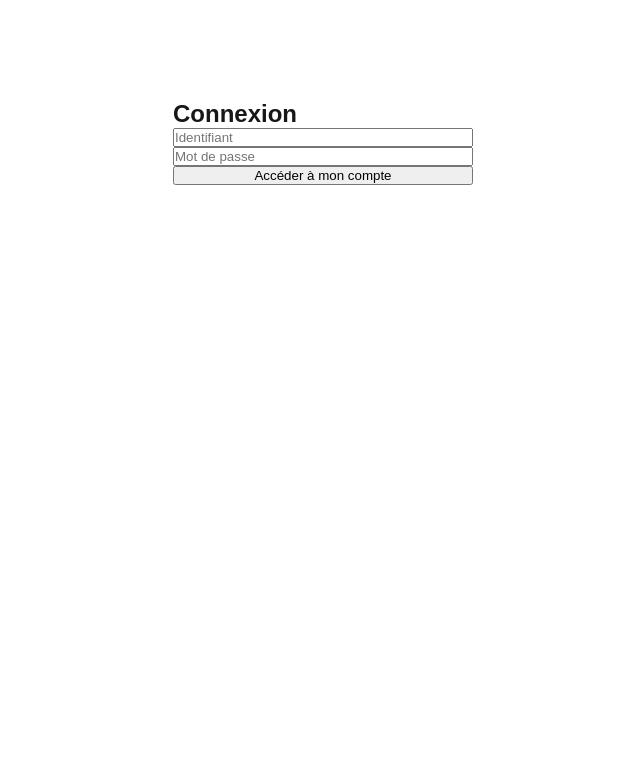
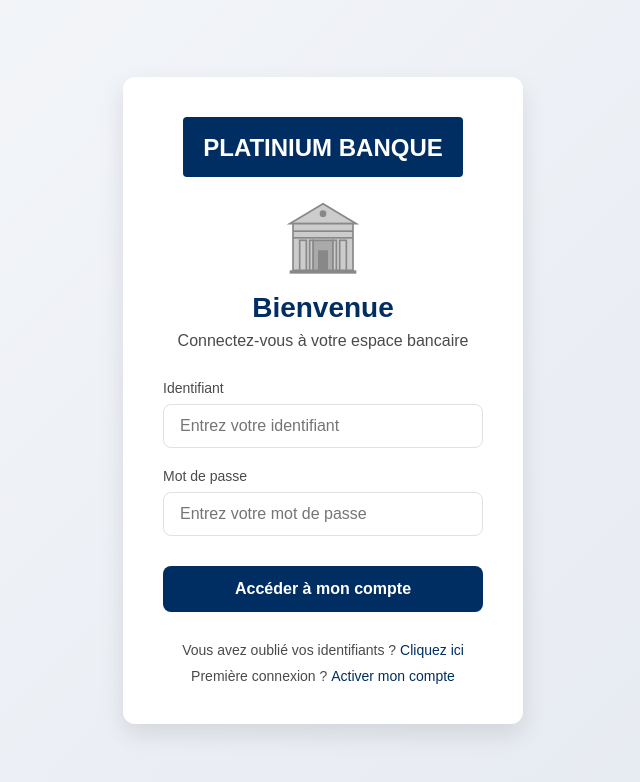
Before and after one commit to EmmaSalot/Platinium-POC, a Next.js app in the folder frontend-web/: page /login in a window 1280 px wide. Shown: the top 782 px of the page, without its empty margins (317-957 px from the left). Built offline with nearby package versions, Linux system fonts and the light colour scheme.

Commit message:
style css page login

```diff
--- a/frontend-web/src/app/login/page.js
+++ b/frontend-web/src/app/login/page.js
@@ -1,48 +1,132 @@
 "use client";
 import { useState } from "react";
 import { login } from "platinium_services";
+import styles from "./page.module.css";
+import Image from "next/image";
 
 export default function LoginPage() {
   const [username, setUsername] = useState("");
   const [password, setPassword] = useState("");
   const [message, setMessage] = useState("");
+  const [messageType, setMessageType] = useState("");
+  const [isLoading, setIsLoading] = useState(false);
 
   const handleLogin = async (e) => {
     e.preventDefault();
+    setIsLoading(true);
 
     try {
       const result = await login(username, password);
-      setMessage(`Connexion réussie : ${JSON.stringify(result)}`);
-      // Optionnel : rediriger ici si besoin (vers dashboard, etc.)
+      setMessageType("success");
+      setMessage("Connexion réussie");
     } catch (error) {
-      setMessage("Connexion échouée.");
+      setMessageType("error");
+      setMessage("Identifiants incorrects. Veuillez réessayer.");
+    } finally {
+      setIsLoading(false);
     }
   };
 
   return (
-    <main
-      style={{ display: "flex", justifyContent: "center", marginTop: "100px" }}
-    >
-      <form
-        onSubmit={handleLogin}
-        style={{ display: "flex", flexDirection: "column", width: "300px" }}
-      >
-        <h2>Connexion</h2>
+    <div className={styles.loginContainer}>
+      <div className={styles.loginCard}>
+        <div className={styles.logo}>
+          <svg width="280" height="60" viewBox="0 0 280 60" fill="none" xmlns="http://www.w3.org/2000/svg">
+            <rect width="280" height="60" rx="4" fill="#002D62" />
+            <text x="50%" y="55%" dominantBaseline="middle" textAnchor="middle" fill="white"
+                  style={{ fontFamily: 'sans-serif', fontSize: '24px', fontWeight: 'bold' }}>
+              PLATINIUM BANQUE
+            </text>
+          </svg>
+        </div>
+
+
+        <div className={styles.vaultIcon}>
+          <svg width="80" height="80" viewBox="0 0 24 24" fill="none" xmlns="http://www.w3.org/2000/svg">
+
+            <path d="M2 8L12 2L22 8H2Z" fill="#CCCCCC" stroke="#888888" strokeWidth="0.5"/>
+
+
+            <circle cx="12" cy="5" r="1" fill="#888888"/>
+
+
+            <rect x="3" y="8" width="18" height="14" fill="#CCCCCC" stroke="#888888" strokeWidth="0.5"/>
+
+
+            <rect x="2" y="22" width="20" height="1" fill="#888888"/>
+
+
+            <rect x="3" y="10" width="18" height="0.5" fill="#888888"/>
+            <rect x="3" y="12" width="18" height="0.5" fill="#888888"/>
+
+
+            <rect x="5" y="13" width="2" height="9" fill="#CCCCCC" stroke="#888888" strokeWidth="0.5"/>
+
+
+            <rect x="17" y="13" width="2" height="9" fill="#CCCCCC" stroke="#888888" strokeWidth="0.5"/>
+
+
+            <rect x="9" y="13" width="6" height="9" fill="#AAAAAA" stroke="#888888" strokeWidth="0.5"/>
+
+
+            <rect x="10.5" y="16" width="3" height="6" fill="#888888"/>
+
+
+            <rect x="8" y="13" width="1" height="9" fill="#CCCCCC" stroke="#888888" strokeWidth="0.5"/>
+            <rect x="15" y="13" width="1" height="9" fill="#CCCCCC" stroke="#888888" strokeWidth="0.5"/>
+          </svg>
+        </div>
+
+        <h1 className={styles.title}>Bienvenue</h1>
+        <p className={styles.subtitle}>Connectez-vous à votre espace bancaire</p>
+
+        <form onSubmit={handleLogin} className={styles.form}>
+          <div className={styles.inputGroup}>
+            <label htmlFor="username">Identifiant</label>
             <input
+              id="username"
               type="text"
-          placeholder="Identifiant"
+              className={styles.input}
+              placeholder="Entrez votre identifiant"
               value={username}
               onChange={(e) => setUsername(e.target.value)}
+              required
             />
+          </div>
+
+          <div className={styles.inputGroup}>
+            <label htmlFor="password">Mot de passe</label>
             <input
+              id="password"
               type="password"
-          placeholder="Mot de passe"
+              className={styles.input}
+              placeholder="Entrez votre mot de passe"
               value={password}
               onChange={(e) => setPassword(e.target.value)}
+              required
             />
-        <button type="submit">Accéder à mon compte</button>
-        {message && <p style={{ marginTop: "10px" }}>{message}</p>}
+          </div>
+
+          <button
+            type="submit"
+            className={styles.button}
+            disabled={isLoading}
+          >
+            {isLoading ? "Connexion en cours..." : "Accéder à mon compte"}
+          </button>
         </form>
-    </main>
+
+        {message && (
+          <div className={`${styles.message} ${styles[messageType]}`}>
+            {message}
+          </div>
+        )}
+
+        <div className={styles.footer}>
+          <p>Vous avez oublié vos identifiants ? <a href="#">Cliquez ici</a></p>
+          <p style={{ marginTop: '10px' }}>Première connexion ? <a href="#">Activer mon compte</a></p>
+        </div>
+      </div>
+    </div>
   );
 }
--- /dev/null
+++ b/frontend-web/src/app/login/page.module.css
@@ -0,0 +1,132 @@
+.loginContainer {
+  display: flex;
+  justify-content: center;
+  align-items: center;
+  min-height: 100vh;
+  background: linear-gradient(135deg, #f5f7fa 0%, #e4e8f0 100%);
+}
+
+.loginCard {
+  width: 400px;
+  padding: 40px;
+  border-radius: 12px;
+  background-color: white;
+  box-shadow: 0 10px 25px rgba(0, 0, 0, 0.1);
+  text-align: center;
+}
+
+.logo {
+  margin-bottom: 20px;
+  height: 60px;
+}
+
+.title {
+  color: #002D62;
+  font-size: 28px;
+  margin-bottom: 8px;
+  font-weight: 600;
+}
+
+.subtitle {
+  color: #4A4A4A;
+  font-size: 16px;
+  margin-bottom: 30px;
+}
+
+.form {
+  display: flex;
+  flex-direction: column;
+  gap: 20px;
+}
+
+.inputGroup {
+  position: relative;
+  text-align: left;
+}
+
+.inputGroup label {
+  display: block;
+  margin-bottom: 8px;
+  font-size: 14px;
+  color: #4A4A4A;
+  font-weight: 500;
+}
+
+.input {
+  width: 100%;
+  padding: 12px 16px;
+  border: 1px solid #E1E1E1;
+  border-radius: 8px;
+  font-size: 16px;
+  transition: border-color 0.3s;
+}
+
+.input:focus {
+  border-color: #002D62;
+  outline: none;
+}
+
+.button {
+  background-color: #002D62;
+  color: white;
+  border: none;
+  border-radius: 8px;
+  padding: 14px;
+  font-size: 16px;
+  font-weight: 600;
+  cursor: pointer;
+  transition: background-color 0.3s;
+  margin-top: 10px;
+}
+
+.button:hover {
+  background-color: #00408E;
+}
+
+.message {
+  margin-top: 20px;
+  padding: 10px;
+  border-radius: 8px;
+  font-size: 14px;
+}
+
+.success {
+  background-color: rgba(46, 204, 113, 0.1);
+  color: #27ae60;
+  border: 1px solid rgba(46, 204, 113, 0.3);
+}
+
+.error {
+  background-color: rgba(231, 76, 60, 0.1);
+  color: #e74c3c;
+  border: 1px solid rgba(231, 76, 60, 0.3);
+}
+
+.footer {
+  margin-top: 30px;
+  font-size: 14px;
+  color: #4A4A4A;
+}
+
+.footer a {
+  color: #002D62;
+  text-decoration: none;
+  font-weight: 500;
+}
+
+.footer a:hover {
+  text-decoration: underline;
+}
+
+.vaultIcon {
+  display: flex;
+  justify-content: center;
+  margin-bottom: 15px;
+}
+
+@media (max-width: 480px) {
+  .loginCard {
+    width: 90%;
+    padding: 30px 20px;
+  }
+}
```
Lines whose indentation alone changed are shown as unchanged.
